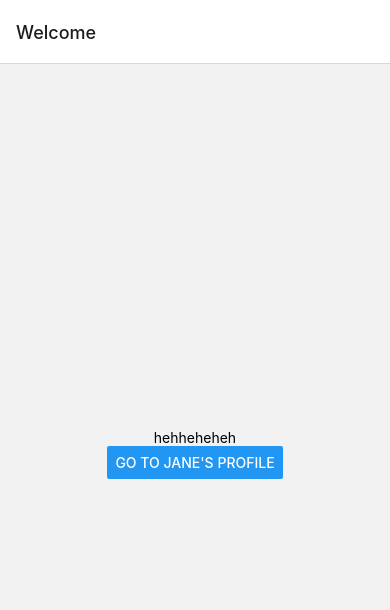
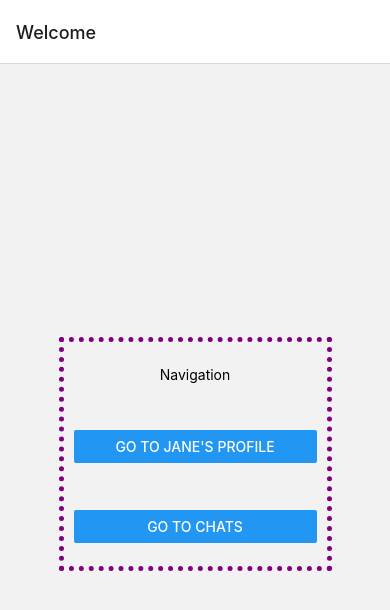
Before and after one commit to vsensei/project_Vesta, a React Native app: screen / in a window 390 px wide. Shown: the top 610 px of the page. Built offline with nearby package versions, Linux system fonts and the light colour scheme.

Commit message:
changed homepage styles

```diff
--- a/src/screens/home.screen.js
+++ b/src/screens/home.screen.js
@@ -6,7 +6,8 @@ import {getFirstLetterCapitalizedString} from '../utils/strings.utils';
 const HomeScreen = ({navigation}) => {
   return (
     <View style={styles.container}>
-      <Text>hehheheheh</Text>
+      <View style={styles.navigation}>
+        <Text style={styles.centeredText}>Navigation</Text>
         <Button
           title="Go to Jane's profile"
           onPress={() =>
@@ -16,12 +17,38 @@ const HomeScreen = ({navigation}) => {
             )
           }
         />
+        <Button
+          title="Go to chats"
+          onPress={() =>
+            navigation.navigate(
+              getFirstLetterCapitalizedString(ScreenNames.CHATS),
+            )
+          }
+        />
+      </View>
     </View>
   );
 };
 
 const styles = StyleSheet.create({
-  container: {flex: 1, alignItems: 'center', justifyContent: 'center'},
+  container: {
+    flex: 1,
+    alignItems: 'center',
+    justifyContent: 'center',
+  },
+  navigation: {
+    justifyContent: 'space-around',
+    height: '30%',
+    width: '70%',
+    paddingHorizontal: 10,
+    borderWidth: 5,
+    borderColor: 'purple',
+    borderStyle: 'dotted',
+    borderRadius: 1,
+  },
+  centeredText: {
+    textAlign: 'center',
+  },
 });
 
 export default HomeScreen;
```
Lines whose indentation alone changed are shown as unchanged.
